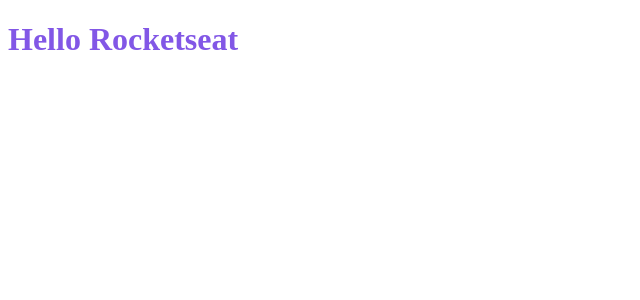
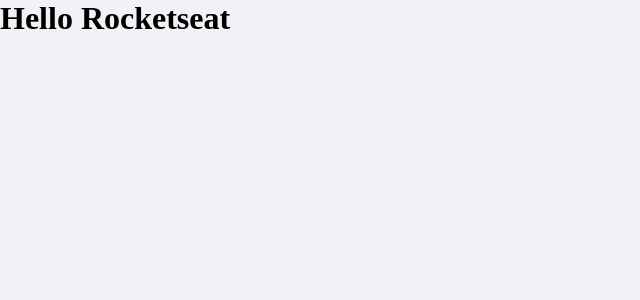
Before and after one commit to gabrielvrl/dtmoney, a React (Create React App) app: page / in a window 1280 px wide. Shown: the top 300 px of the page, without its empty margins (0-640 px from the left). Built offline with nearby package versions, Linux system fonts and the light colour scheme.

Commit message:
Global style

```diff
--- a/public/index.html
+++ b/public/index.html
@@ -3,6 +3,8 @@
   <head>
     <meta charset="utf-8" />
     <meta name="viewport" content="width=device-width, initial-scale=1" />
+
+    <link rel="shortcut icon" href="favicon.png" type="image/png" />
 
     <title>dtmoney</title>
   </head>
--- a/src/App.tsx
+++ b/src/App.tsx
@@ -1,13 +1,10 @@
-import styled from 'styled-components'
-
-const Title = styled.h1`
-  color: #8257e6;
-`
+import { GlobalStyle } from './styles/global';
 
 export function App() {
   return (
     <div className="App">
-      <Title>Hello Rocketseat</Title>
+      <h1>Hello Rocketseat</h1>
+      <GlobalStyle />
     </div>
   );
 }
--- /dev/null
+++ b/src/styles/global.ts
@@ -0,0 +1,47 @@
+import { createGlobalStyle } from 'styled-components';
+
+export const GlobalStyle = createGlobalStyle`
+  :root {
+    --red: #e52e4d;
+    --blue: #5429CC;
+
+    --blue-light: #6933FF;
+
+    --text-title: #363F5F;
+    --text-body: #969CB3;
+
+    --background: #f0f2f5;
+    --shape: #FFFFFF;
+  }
+
+  * {
+    margin: 0;
+    padding: 0;
+    box-sizing: border-box;
+  }
+
+  // font-size: 16px; (Desktop)
+  html {
+    @media (max-width: 1080px) {
+      font-size: 93.75%; // 15px
+    }
+
+    @media (max-width: 720px) {
+      font-size: 87.5%; // 14px
+    }
+  }
+
+  body {
+    background: var(--background);
+    -webkit-font-smoothing: antialiased;
+  }
+
+  button {
+    cursor: pointer;
+  }
+
+  [disabled] {
+    opacity: 0.6;
+    cursor: not-allowed;
+  }
+`;
```
